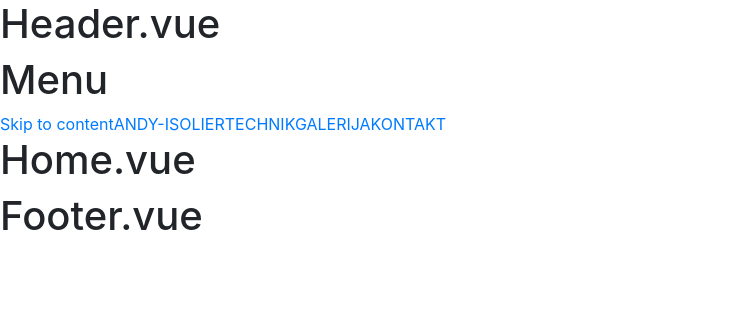
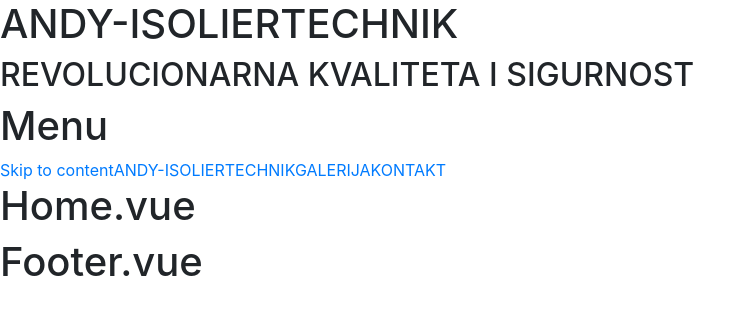
Before and after one commit to ZdravekSprite/testing, a Vue app: page / in a window 1280 px wide. Shown: the top 314 px of the page, without its empty margins (0-755 px from the left). Built offline with nearby package versions, Linux system fonts and the light colour scheme.

Commit message:
neka promjena

```diff
--- a/src/App.vue
+++ b/src/App.vue
@@ -1,6 +1,6 @@
 <template>
   <div id="app">
-    <Header />
+    <Header  h1="ANDY-ISOLIERTECHNIK" h2="REVOLUCIONARNA KVALITETA I SIGURNOST" />
     <Menu />
     <router-view/>
     <Footer />
--- a/src/components/Header.vue
+++ b/src/components/Header.vue
@@ -1,5 +1,16 @@
 <template>
   <header>
-    <h1>Header.vue</h1>
+    <h1>{{ h1 }}</h1>
+    <h2>{{ h2 }}</h2>
   </header>
 </template>
+
+<script>
+export default {
+  name: 'Header',
+  props: {
+    h1: String,
+    h2: String
+  }
+}
+</script>
```
Also changed, not shown: src/components/Footer.vue (line endings or trailing spaces), src/main.js (line endings or trailing spaces), src/mixins/titleMixin.js (line endings or trailing spaces), src/views/Contact.vue (line endings or trailing spaces), 1 other file (tests, documents, lock files or other folders).
